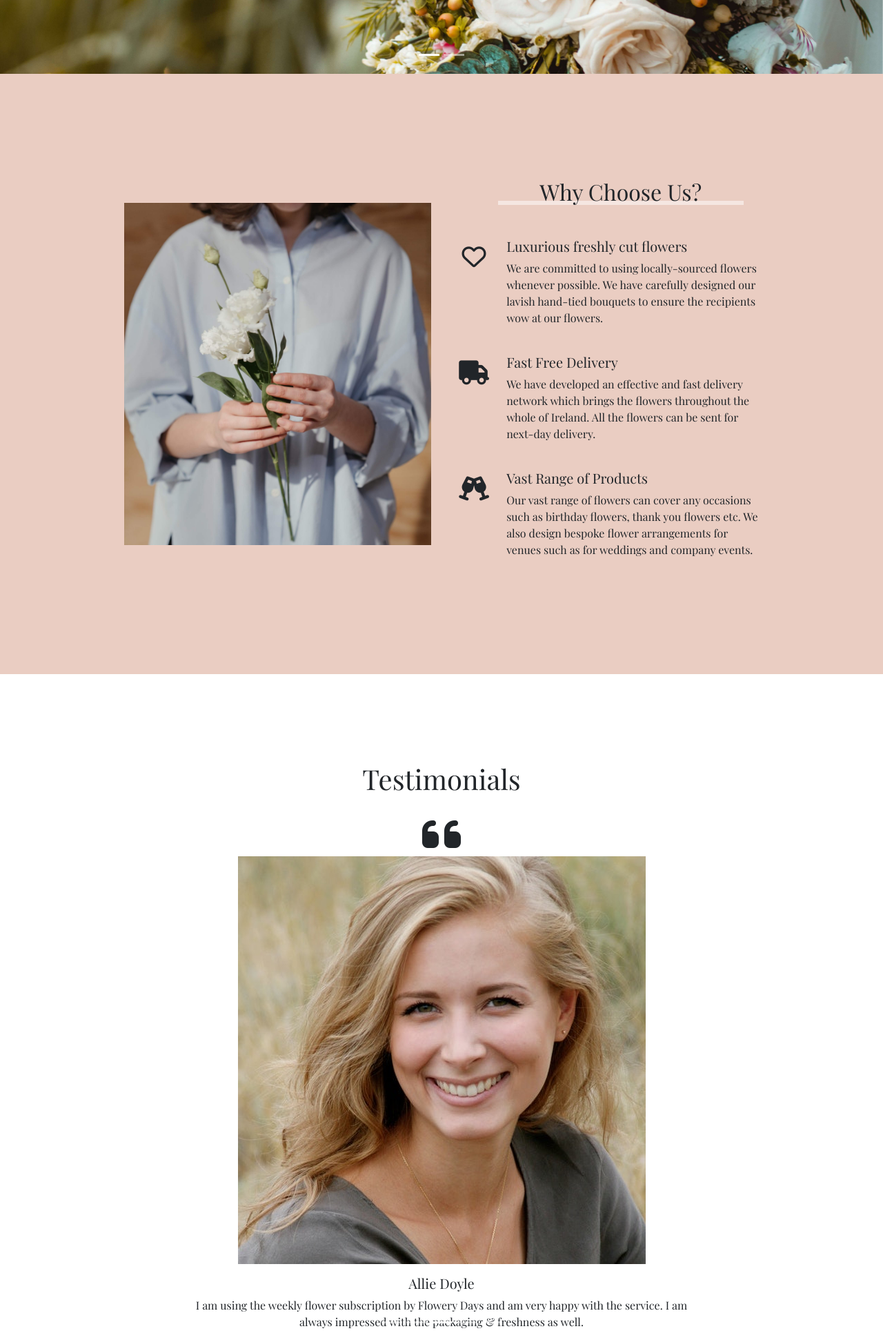
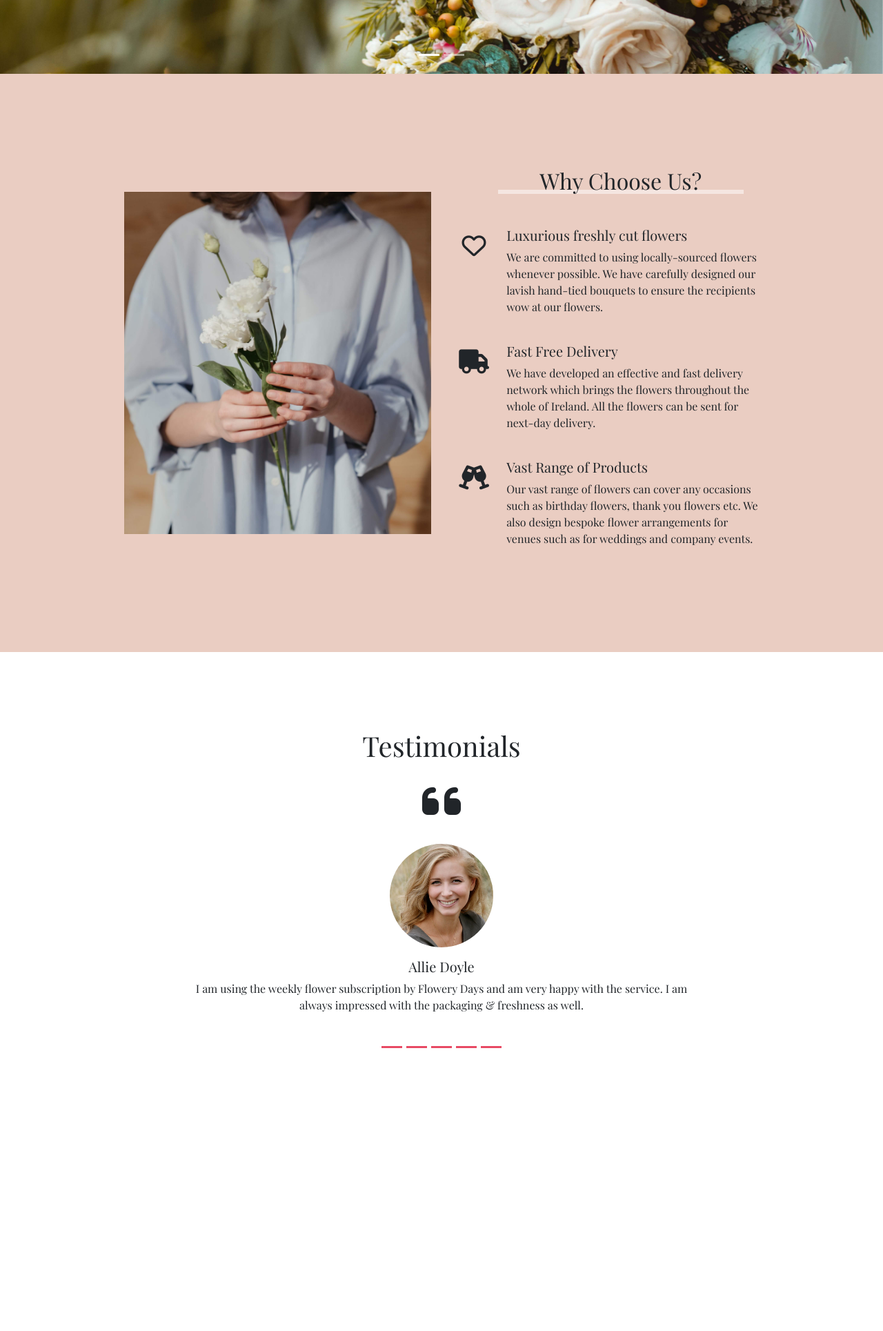
Before and after one commit to AsunaMasuda/FloweryDays, a Django app: page / in a window 1280 px wide. Shown: the part 693-2622 px from the top of the page at 69% size. After the commit the page ends 2212 px from the top, so only its background shows below. Run offline with Django 3.2, Linux system fonts and the light colour scheme; some libraries are stand-ins or nearby versions.

Commit message:
Add carousel fade transition styling to testmonial section

```diff
--- a/static/css/base.css
+++ b/static/css/base.css
@@ -135,7 +135,7 @@ body {
 
 /** About **/
 .page-section {
-    padding: 8rem 0;
+    padding: 7rem 0;
 }
 
 .bg-primary{
@@ -152,3 +152,52 @@ body {
     width: 80%;
     left: 15%;
 }
+
+/** Testimonial **/
+
+.quote {
+    text-align: center;
+    margin-bottom: 30px;
+}
+
+
+/*  Carousel Fade Transition   */
+
+#fade-quote-carousel.carousel {
+  padding-bottom: 60px;
+}
+
+#fade-quote-carousel.carousel .carousel-inner .carousel-item {
+  opacity: 0;
+  -webkit-transition-property: opacity;
+      -ms-transition-property: opacity;
+          transition-property: opacity;
+}
+
+#fade-quote-carousel.carousel .carousel-inner .active {
+  opacity: 1;
+  -webkit-transition-property: opacity;
+      -ms-transition-property: opacity;
+          transition-property: opacity;
+}
+
+#fade-quote-carousel.carousel .carousel-indicators {
+  bottom: 10px;
+}
+
+#fade-quote-carousel.carousel .carousel-indicators > li {
+  background-color: #e84a64;
+  border: none;
+}
+
+#fade-quote-carousel blockquote {
+    text-align: center;
+    border: none;
+}
+
+#fade-quote-carousel .profile-circle {
+    width: 150px;
+    height: 150px;
+    margin: 0 auto;
+    border-radius: 50%;
+}
```
